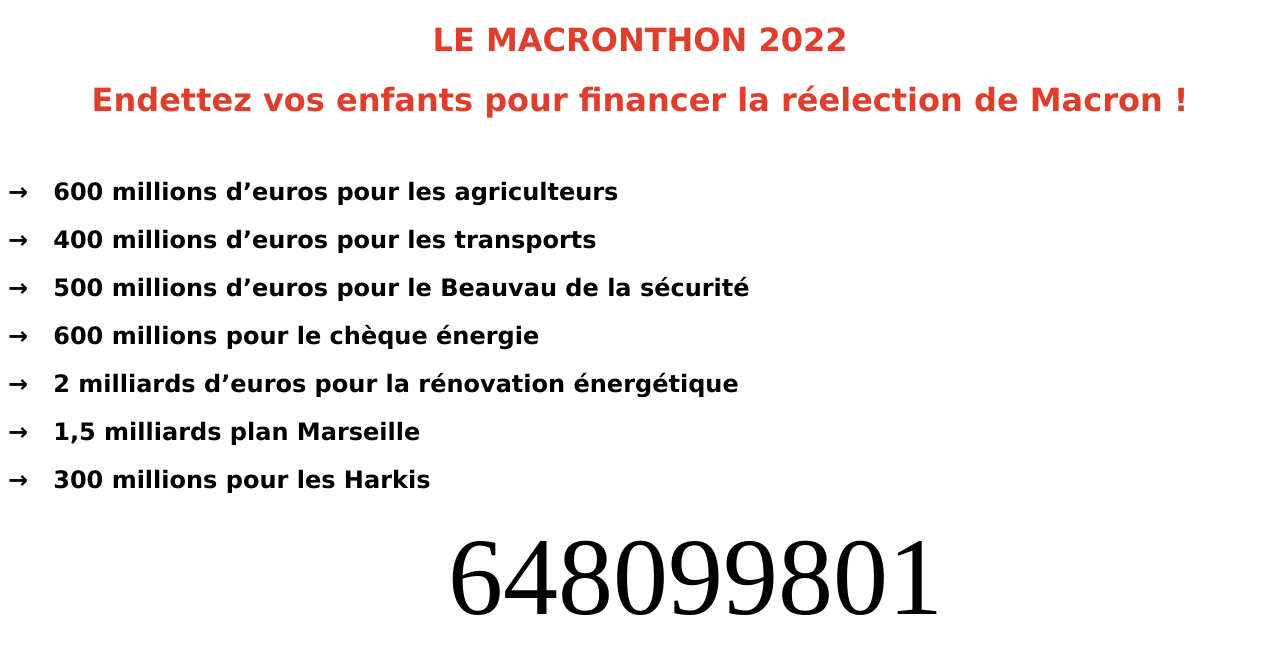
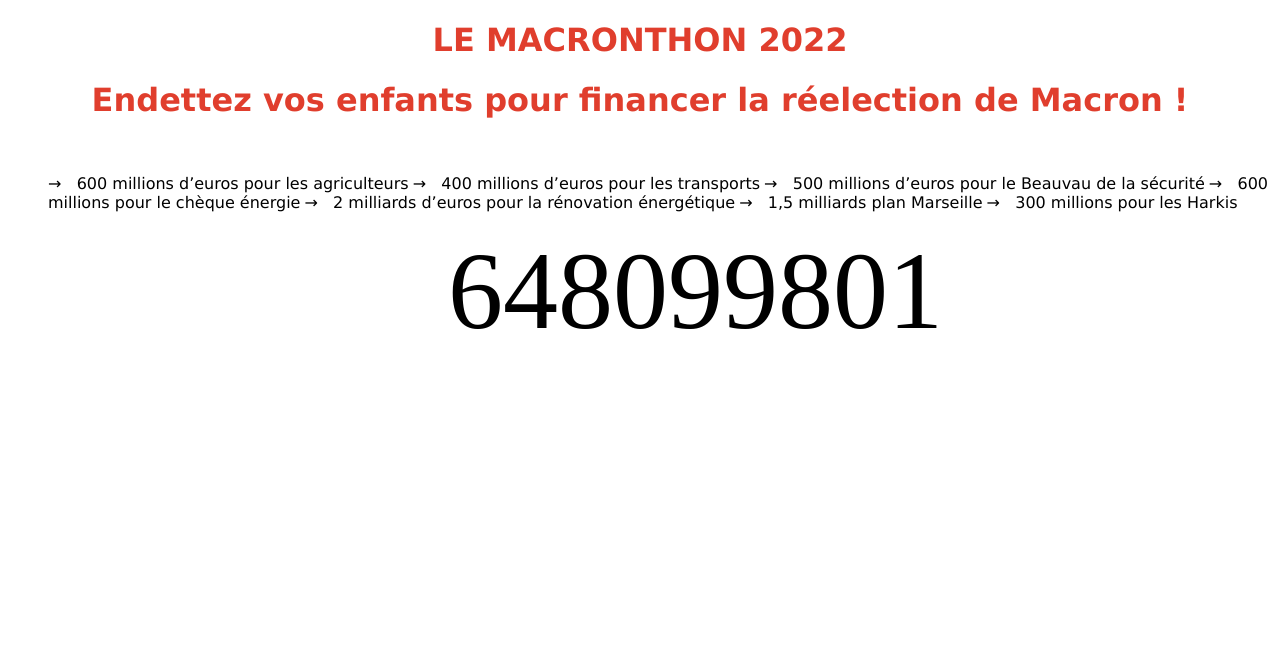
Before and after one commit to Mc-Scraggee/Macronthon2022, a plain HTML site: page index.htm in a window 1280 px wide. Drawn offline with Linux system fonts and the light colour scheme.

Commit message:
Update index.htm

```diff
--- a/index.htm
+++ b/index.htm
@@ -7,13 +7,15 @@
 </head>
   </br>
 <body>
-  <h2><span style="font-family: verdana, geneva, sans-serif;">&rarr;&nbsp; &nbsp;600 millions d&rsquo;euros pour les agriculteurs</span></h2>
-  <h2><span style="font-family: verdana, geneva, sans-serif;">&rarr;&nbsp; &nbsp;400 millions d&rsquo;euros pour les transports</span></h2>
-  <h2><span style="font-family: verdana, geneva, sans-serif;">&rarr;&nbsp; &nbsp;500 millions d&rsquo;euros pour le Beauvau de la s&eacute;curit&eacute;</span></h2>
-  <h2><span style="font-family: verdana, geneva, sans-serif;">&rarr;&nbsp; &nbsp;600 millions pour le ch&egrave;que &eacute;nergie</span></h2>
-  <h2><span style="font-family: verdana, geneva, sans-serif;">&rarr;&nbsp; &nbsp;2 milliards d&rsquo;euros pour la r&eacute;novation &eacute;nerg&eacute;tique</span></h2>
-  <h2><span style="font-family: verdana, geneva, sans-serif;">&rarr;&nbsp; &nbsp;1,5 milliards plan Marseille</span></h2>
-  <h2><span style="font-family: verdana, geneva, sans-serif;">&rarr;&nbsp; &nbsp;300 millions pour les Harkis</span></h2>
+  <ul>
+  <span style="font-family: verdana, geneva, sans-serif;">&rarr;&nbsp; &nbsp;600 millions d&rsquo;euros pour les agriculteurs</span></h2>
+  <span style="font-family: verdana, geneva, sans-serif;">&rarr;&nbsp; &nbsp;400 millions d&rsquo;euros pour les transports</span></h2>
+  <span style="font-family: verdana, geneva, sans-serif;">&rarr;&nbsp; &nbsp;500 millions d&rsquo;euros pour le Beauvau de la s&eacute;curit&eacute;</span></h2>
+  <span style="font-family: verdana, geneva, sans-serif;">&rarr;&nbsp; &nbsp;600 millions pour le ch&egrave;que &eacute;nergie</span></h2>
+  <span style="font-family: verdana, geneva, sans-serif;">&rarr;&nbsp; &nbsp;2 milliards d&rsquo;euros pour la r&eacute;novation &eacute;nerg&eacute;tique</span></h2>
+  <span style="font-family: verdana, geneva, sans-serif;">&rarr;&nbsp; &nbsp;1,5 milliards plan Marseille</span></h2>
+  <span style="font-family: verdana, geneva, sans-serif;">&rarr;&nbsp; &nbsp;300 millions pour les Harkis</span></h2>
+  </ul>
 </body>
 
   <div class="percent">648099500</div>
```
